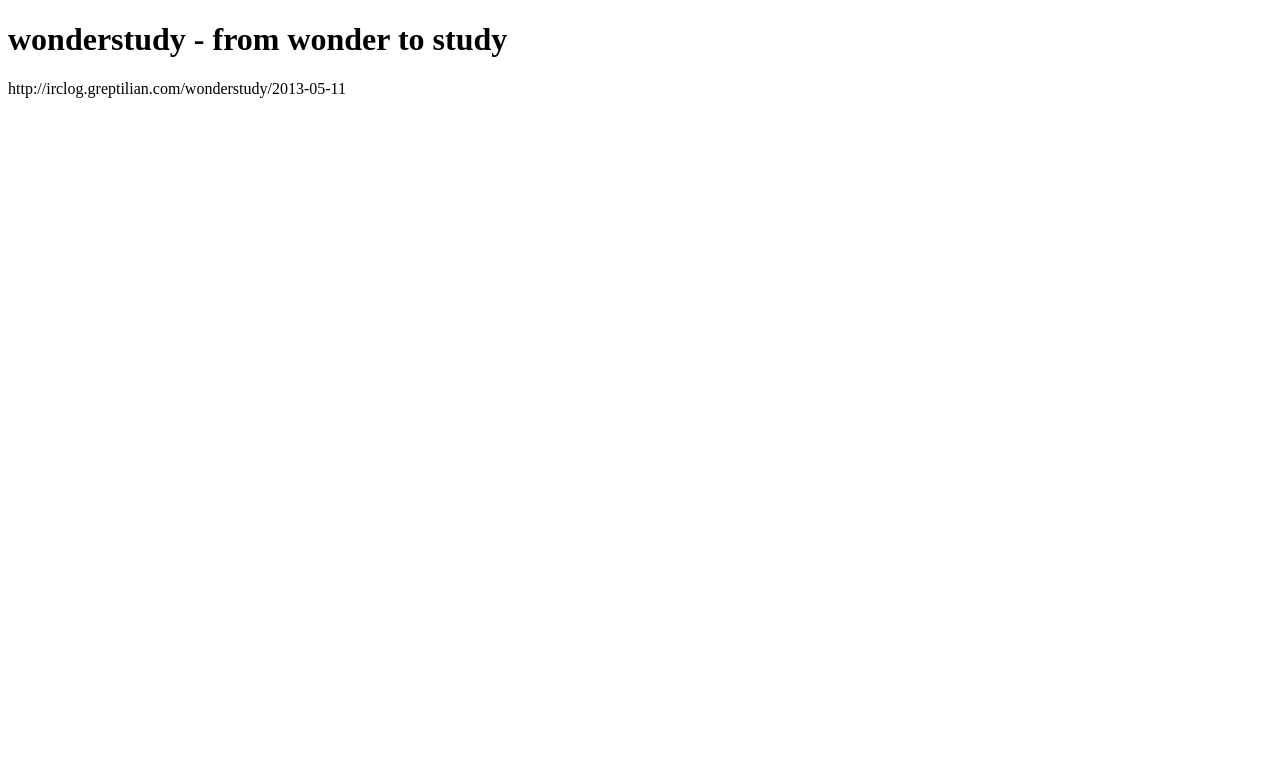
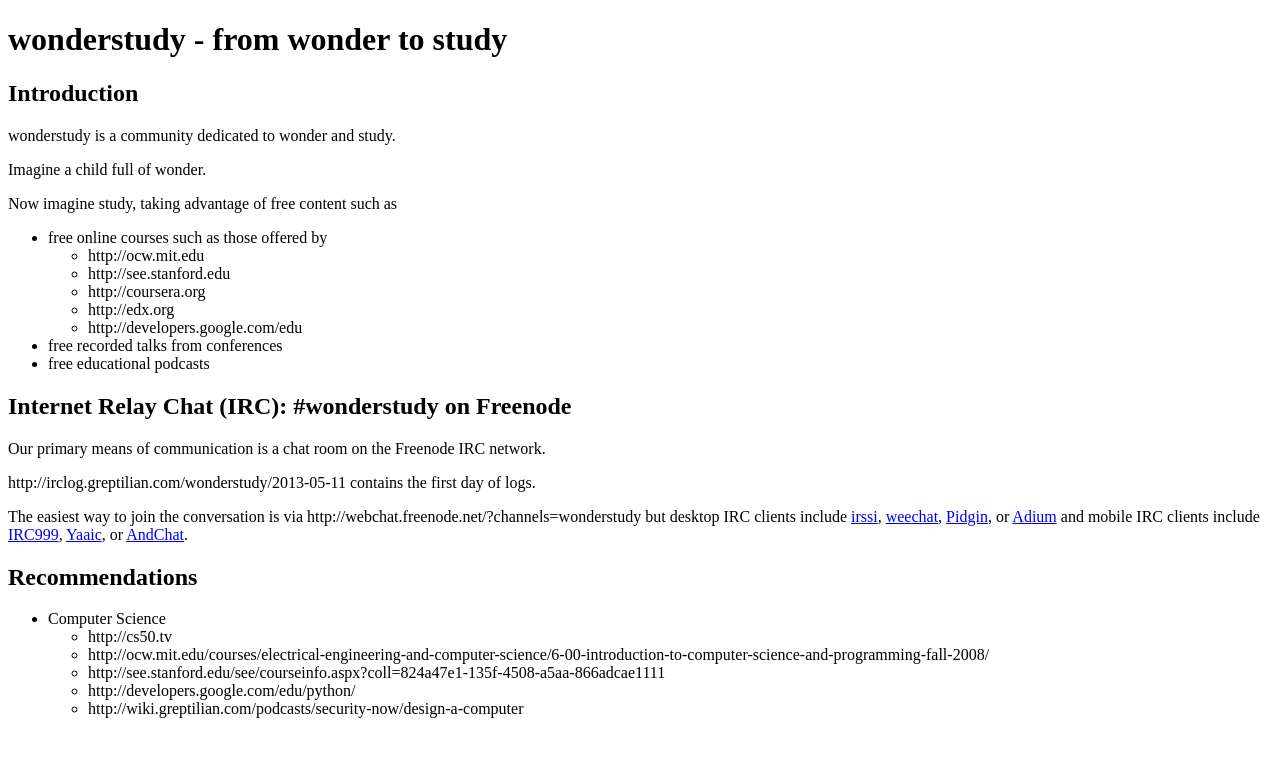
Before and after one commit to wonderstudy/wonderstudy.github.io, a Jekyll site: the page built from index.md, in a window 1280 px wide. Shown: the top 757 px of the page. Built offline with Jekyll 4.4.1, drawn with Linux system fonts in a browser that asks for light colours; Markdown is read by kramdown in place of the engine named in the settings.

Commit message:
add content to home page

```diff
--- a/index.md
+++ b/index.md
@@ -2,4 +2,36 @@
 layout: default
 title: wonderstudy - from wonder to study
 ---
-http://irclog.greptilian.com/wonderstudy/2013-05-11
+## Introduction
+
+wonderstudy is a community dedicated to wonder and study.
+
+Imagine a child full of wonder.
+
+Now imagine study, taking advantage of free content such as
+
+- free online courses such as those offered by
+    - http://ocw.mit.edu
+    - http://see.stanford.edu
+    - http://coursera.org
+    - http://edx.org
+    - http://developers.google.com/edu
+- free recorded talks from conferences
+- free educational podcasts
+
+## Internet Relay Chat (IRC): #wonderstudy on Freenode
+
+Our primary means of communication is a chat room on the Freenode IRC network.
+
+http://irclog.greptilian.com/wonderstudy/2013-05-11 contains the first day of logs.
+
+The easiest way to join the conversation is via http://webchat.freenode.net/?channels=wonderstudy but desktop IRC clients include [irssi](http://www.irssi.org), [weechat](http://weechat.org), [Pidgin](http://www.pidgin.im), or [Adium](http://adium.im) and mobile IRC clients include [IRC999](http://itunes.apple.com/us/app/irc999/id360698285?mt=8), [Yaaic](http://www.yaaic.org/), or [AndChat](https://play.google.com/store/apps/details?id=net.andchat&hl=en).
+
+## Recommendations
+
+- Computer Science
+    - http://cs50.tv
+    - http://ocw.mit.edu/courses/electrical-engineering-and-computer-science/6-00-introduction-to-computer-science-and-programming-fall-2008/
+    - http://see.stanford.edu/see/courseinfo.aspx?coll=824a47e1-135f-4508-a5aa-866adcae1111
+    - http://developers.google.com/edu/python/
+    - http://wiki.greptilian.com/podcasts/security-now/design-a-computer
```
